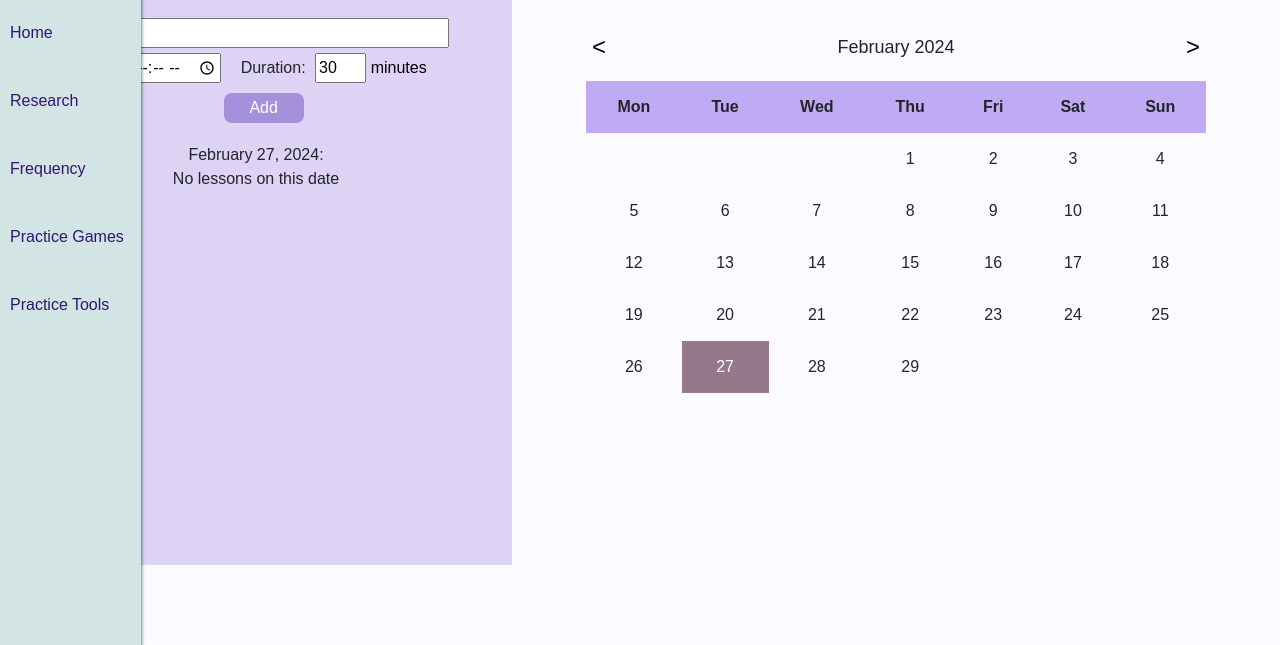
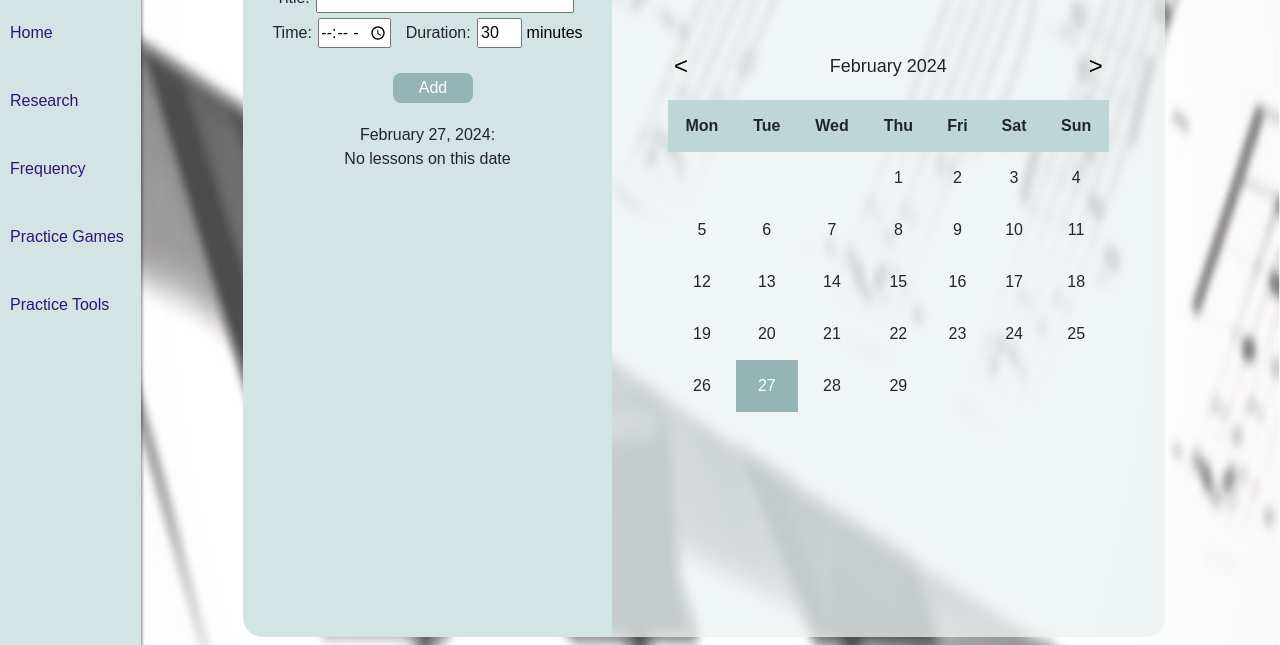
Before and after one commit to hjmitchell/COMP3000-Heather-Mitchell, a website built with Vite: page client/src/html/calendar.html in a window 1280 px wide. Shown: the part 155-800 px from the top of the page. Built offline with nearby package versions, Linux system fonts and the light colour scheme; a web font is replaced by a local one.

Commit message:
changed colour scheme per supervisor meeting

```diff
--- a/client/src/css/frequency.css
+++ b/client/src/css/frequency.css
@@ -1,20 +1,27 @@
 /*FREQUENCY DETECTOR*/
-.containerFreq { /*Container for content*/
+.containerBG { /*Container for content*/
+    flex: 1;
+    display: flex;
+    position: absolute;
+    z-index: -1;
+    width: 100%;
+    height: 100vh;
     text-align: center;
-    width: 100%;
     background-image: url('../../public/assets/pianoBGBlur.png') !important;
-    background-size: 100% 120%;
-    min-height: 85.6vh;
+    background-size: 100% 140%;
+    padding-left: 10%;
 }
 .freqDet {
     display: block;
-    margin: auto;
+    margin: 0 auto auto auto;
     border-radius: 0 0 20px 20px;
     width: 60%;
-    background-color: #e2d9ffbe;
+    background-color: #ebf2f2c1;
     padding: 30px 0px 15px 0px;
 }
-
+.titleText {
+    margin-bottom: 25px;
+}
 .mt-20 { /*Margin styles*/
     margin-top: 20px;
 }
@@ -33,15 +40,20 @@
     margin-bottom: 15px;
 }
 #startBtn { /*Start/stop btn colour*/
-    background-color: #beabf4;
+    background-color: #bfd6d6;
+    margin-bottom: 25px;
+    margin-top: 25px;
 }
 #stopBtn {
-    background-color: #95788a;
+    background-color: #95b5b5;
+    margin-bottom: 25px;
+    margin-top: 25px;
 }
 
 .center-wrapper { /*Center div*/
     display: flex;
     justify-content: center;
+    margin-bottom: 25px;
 }
 .detected { /*Align text left in centered wrapper*/
     text-align: left;
@@ -49,7 +61,7 @@
 
 .txt { /*Text margins*/
     margin-top: 10px;
-    margin-bottom: 0px;
+    margin-bottom: 10px;
 }
 #frequencyValue, #noteValue { /*Text colour*/
     color: #0d9f00;
@@ -58,24 +70,30 @@
 
 
 /*FREQUENCY PIANO*/
-.containerPiano {
+.containerBG {
+    flex: 1;
+    display: flex;
+    position: absolute;
+    z-index: -1;
     width: 100%;
+    height: 100vh;
+    text-align: center;
     background-image: url('../../public/assets/pianoBGBlur.png') !important;
-    background-size: 100% 120%;
-    min-height: 85.6vh;
+    background-size: 100% 140%;
+    padding-left: 10%;
 }
 .background {
     display: block;
-    margin: auto;
+    margin: 0 auto auto auto;
     border-radius: 0 0 20px 20px;
-    width: 60%;
-    background-color: #e2d9ffbe;
-    padding: 30px 0px 20px 0px;
-    min-height: 84.5vh;
+    width: 65%;
+    background-color: #ebf2f2c1;
+    padding: 30px 0px 15px 0px;
 }
 #piano { /*Piano size*/
     display: flex;
     justify-content: center;
+    margin-top: 65px;
     padding-top: 10px;
     padding-bottom: 10px;
 }
@@ -118,6 +136,10 @@
     display: inline-block;
     height: 200px;
 }
+.pianoText {
+    padding-top: 10px;
+    padding-bottom: 20px;
+}
 
 
 /*FREQUENCY GENERATOR*/
@@ -127,18 +149,20 @@ h1 {
 .freqGenContainer {
     text-align: center;
     margin-top: 40px;
+    padding-top: 35px;
+    padding-bottom: 120px;
 }
 .customBtn2 {
     width: 400px;
     height: 50px;
     border-radius: 15px;
-    margin-top: 10px;
-    margin-bottom: 15px;
+    margin-top: 30px;
+    margin-bottom: 55px;
 }
 #sineBtn { /*Sine btn colour*/
-    background-color: #beabf4 !important;
+    background-color: #bfd6d6 !important;
     font-family: 'Rethink Sans', sans-serif;
 }
 #sineBtn:hover {
-    background-color: #95788a !important;
+    background-color: #95b5b5 !important;
 }
--- a/client/src/css/practiceGames.css
+++ b/client/src/css/practiceGames.css
@@ -3,10 +3,34 @@ body { /*Font*/
 }
 
 /*NOTATION VALUES*/
+.containerBG { /*Container for content*/
+    flex: 1;
+    display: flex;
+    position: absolute;
+    z-index: -1;
+    width: 100%;
+    height: 100vh;
+    text-align: center;
+    background-image: url('../../public/assets/pianoBGBlur.png') !important;
+    background-size: 100% 140%;
+    padding-left: 10%;
+}
+
+.background {
+    display: block;
+    margin: 0 auto auto auto;
+    border-radius: 0 0 20px 20px;
+    width: 70%;
+    background-color: #ebf2f2c1;
+    padding: 30px 0px 15px 0px;
+}
+
 #displayContainer2 { /*Container to center content after table*/
     text-align: center;
     font-family: 'Rethink Sans', sans-serif;
     width: 70%;
+    padding-top: 25px;
+    padding-bottom: 30px;
 }
 
 .centerTxt { /*Center text*/
@@ -21,15 +45,15 @@ body { /*Font*/
 }
 
 .tb { /*Table styling*/
-    margin-left: 15%;
+    margin-left: 5%;
     border-collapse: collapse;
     background-color: white;
     border-radius: 20px;
     overflow: hidden;
     border: solid #fff 1px;
     font-family: 'Rethink Sans', sans-serif;
-    width: 70% !important;
-
+    width: 90% !important;
+    margin-top: 30px;
 }
 .clickable { /*Mouse cursor*/
     cursor: pointer;
@@ -71,11 +95,11 @@ body { /*Font*/
     border-radius: 15px !important;
 }
 #startSoundBtn {
-    background-color: #beabf4;
+    background-color: #bfd6d6;
     font-family: 'Rethink Sans', sans-serif;
 }
 #startSoundBtn:hover {
-    background-color: #95788a !important;
+    background-color: #95b5b5 !important;
 }
 
 #score { /*Score alignment and colour*/
@@ -93,6 +117,7 @@ body { /*Font*/
 #piano { /*Piano size*/
     display: flex;
     justify-content: center;
+    padding-top: 40px;
 }
 
 .whiteKey,
@@ -127,17 +152,18 @@ body { /*Font*/
     text-align: center;
     width: 50%;
     font-family: 'Rethink Sans', sans-serif;
+    padding-top: 20px;
 }
 #clickRandNote { /*Note button*/
     cursor: pointer;
     text-align: center;
     height: 50px;
     width: 200px;
-    background-color: #beabf4;
+    background-color: #bfd6d6;
     font-family: 'Rethink Sans', sans-serif;
 }
 #clickRandNote:hover {
-    background-color: #95788a !important;
+    background-color: #95b5b5 !important;
 }
 
 #note {
--- a/client/src/css/practiceTools.css
+++ b/client/src/css/practiceTools.css
@@ -3,6 +3,26 @@ body {
     /*Font and margin*/
     font-family: 'Rethink Sans', sans-serif;
     margin: 0px;
+}
+.containerBG { /*Container for content*/
+    flex: 1;
+    display: flex;
+    position: absolute;
+    z-index: -1;
+    width: 100%;
+    height: 100vh;
+    text-align: center;
+    background-image: url('../../public/assets/pianoBGBlur.png') !important;
+    background-size: 100% 140%;
+    padding-left: 10%;
+}
+
+.background {
+    display: block;
+    margin: 0 auto auto auto;
+    border-radius: 0 0 20px 20px;
+    width: 80%;
+    background-color: #ebf2f2c1;
 }
 
 #container {
@@ -31,7 +51,7 @@ body {
 }
 
 .navBtn:hover {
-    background-color: #beabf4;
+    background-color: #bfd6d6;
 }
 
 table {
@@ -47,7 +67,7 @@ td {
 }
 
 th {
-    background-color: #beabf4;
+    background-color: #bfd6d6;
 }
 
 td:not(:empty) {
@@ -56,14 +76,14 @@ td:not(:empty) {
 
 td:not(:empty, .clicked):hover {
     /*Calendar date hover*/
-    background-color: #f0f0f0;
+    background-color: #bfd6d6;
     transition-duration: 0.4s;
     border-radius: 0px;
 }
 
 td.clicked {
     /*Calendar date click*/
-    background-color: #95788a;
+    background-color: #95b5b5;
     transition-duration: 0.4s;
     color: white;
     border-radius: 0px;
@@ -75,15 +95,16 @@ td.clicked {
     width: 100%;
     justify-content: space-between;
     margin: auto;
-    min-height: 85.6vh;
+    min-height: 99vh;
 }
 
 #eventContainer {
     /*Events container*/
     text-align: center;
     width: 40%;
-    background-color: #dcd3f5;
+    background-color: #d3e4e4;
     padding-top: 30px;
+    border-radius: 0 0 0 20px;
 }
 
 .eventHeader,
@@ -104,23 +125,22 @@ td.clicked {
 #eventDuration {
     /*Event input boxes*/
     height: 30px;
-    margin-left: 5px;
+    margin-left: 2px;
     font-family: 'Rethink Sans', sans-serif;
-
 }
 
 #eventTitle {
     width: 70%;
-    margin-right: 15px;
+    margin-right: 5px;
 }
 
 #eventTime {
-    width: 17%;
-    margin-right: 15px;
+    width: 73px;
+    margin-right: 10px;
 }
 
 #eventDuration {
-    width: 10%;
+    width: 45px;
 }
 .grey {
     text-decoration:none !important;
@@ -133,10 +153,14 @@ td.clicked {
     border-radius: 8px;
     border: none;
     cursor: pointer;
-    background-color: #a490db;
+    background-color: #95b5b5;
     color: white;
     margin-left: 3%;
-    margin-top: 5px;
+    margin-top: 20px;
+}
+#addBtn:hover {
+    background-color: #86a3a3;
+    transition-duration: 0.6s;
 }
 
 #eventDetails {
@@ -147,6 +171,6 @@ td.clicked {
 .eventPresent {
     /*Change date colour if has event*/
     height: 10px;
-    background-color: #e6e1f9;
+    background-color: #d3e4e4;
     border-radius: 20px;
 }
--- a/client/src/css/styles.css
+++ b/client/src/css/styles.css
@@ -2,7 +2,7 @@ body {
     max-width: 100%;
     background-color: #fbfaff !important;
     font-family: 'Rethink Sans', sans-serif !important;
-    margin: 0;
+    margin: 0 !important;
 }
 
 /*Navbar*/
@@ -52,6 +52,7 @@ ul, li {
 
 .navContainer li:hover > a {
     background-color: #cadada;
+
 }
 
 .navContainer li {
@@ -107,6 +108,15 @@ ul, li {
 
 
 /*Research*/
+#bg {
+    background-color: #faffff;
+    position: absolute;
+    width: 100%;
+    padding-left: 10%;
+}
+.researchTitle {
+    padding-left: 6%;
+}
 h1,
 h6, h3 {
     text-align: center;
--- a/client/src/html/calendar.html
+++ b/client/src/html/calendar.html
@@ -22,11 +22,12 @@
     <!--Navbar-->
     <div id="navbar-container"></div>
 
+    <div class="containerBG">
+        <div class="background">
             <div id="wrapper">
                 <div id="eventContainer">
                     <!--Title-->
                     <h1>Calendar</h1>
-
                     <p class="eventHeader">Add new lesson</p>
                     <div class="eventInput">
                         <!--Event title input-->
@@ -55,8 +56,7 @@
                     <div class="navigateMonths">
                         <!--Previous month btn-->
                         <button onclick="prevMonth()" class="navBtn">
-                    <
-                </button>
+                            < </button>
                                 <!--Display current month/year title-->
                                 <span id="currentMonth"></span>
                                 <!--Next month btn-->
@@ -82,6 +82,8 @@
                     </table>
                 </div>
             </div>
+        </div>
+    </div>
 
     <script src="../js/calendarScript.js"></script>
 </body>
```
Also changed, not shown: client/src/html/frequencyDetector.html (+2 -2 lines), client/src/html/frequencyGenerator.html (+4 -0 lines), client/src/html/frequencyPiano.html (+2 -2 lines), client/src/html/notationValues.html (+9 -2 lines), client/src/html/noteNames.html (+5 -1 lines), client/src/html/research.html (+37 -20 lines). Lines whose indentation alone changed are shown as unchanged.
